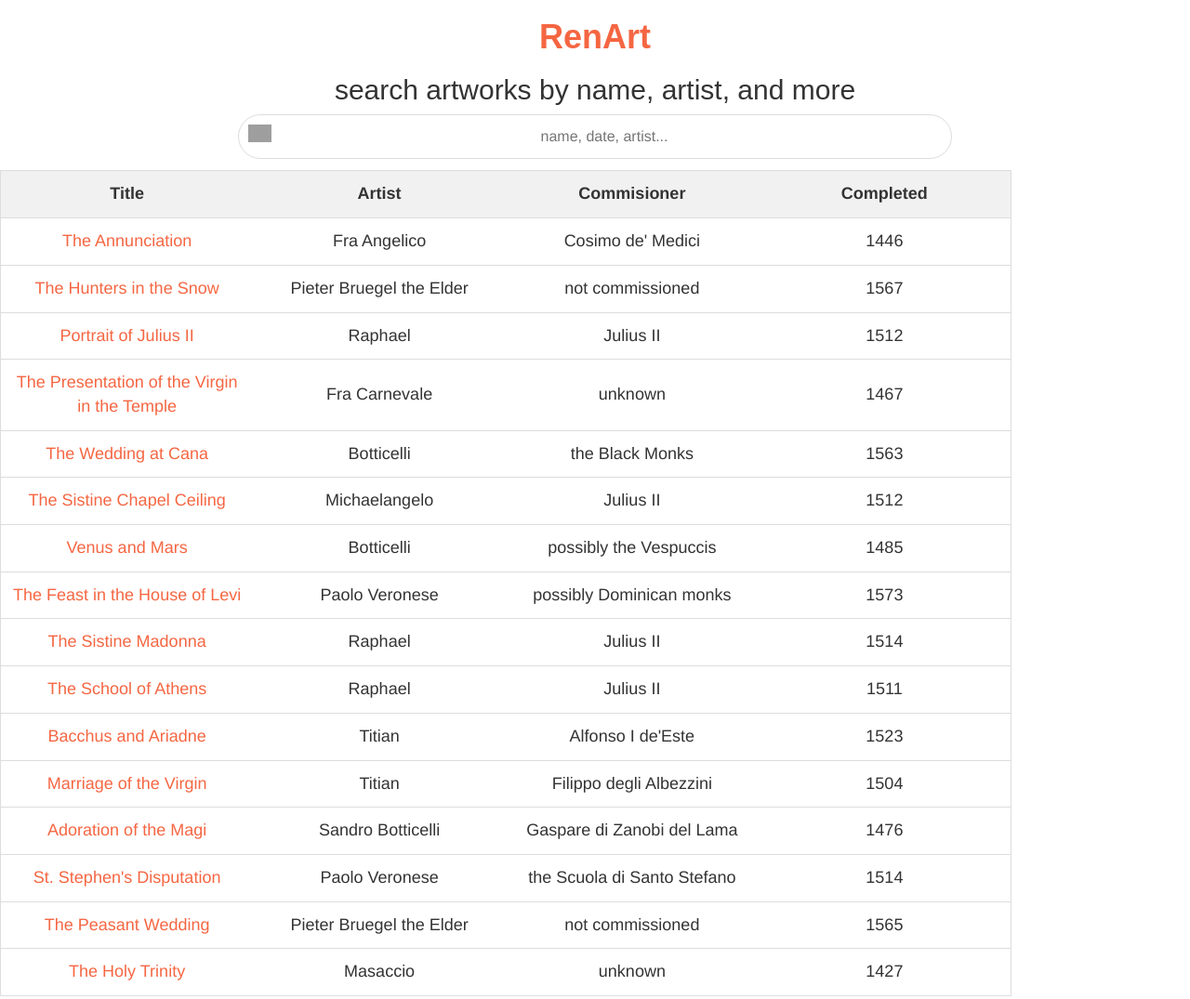
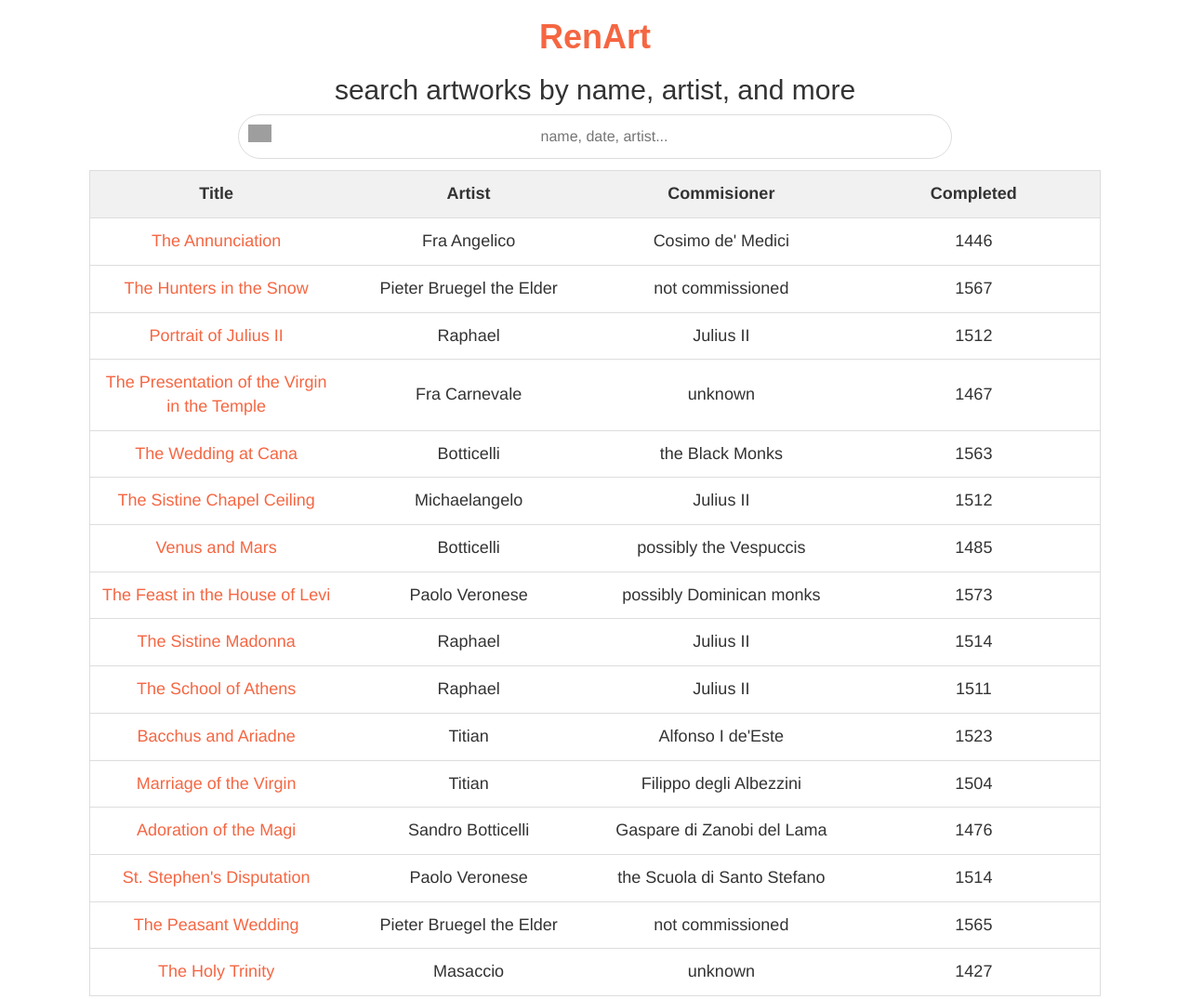
Before and after one commit to micahlt/renart, a plain HTML site: page art.html in a window 1280 px wide. Shown: the top 1075 px of the page at 93% size. Drawn offline with nearby package versions, Linux system fonts and the light colour scheme; grey boxes are pictures that could not be loaded.

Commit message:
Update art.html

```diff
--- a/art.html
+++ b/art.html
@@ -88,7 +88,7 @@ p {
 <input type="text" id="artInput" onkeyup="artFunction()" placeholder="name, date, artist..." title="Work search">
 </div>
 <div class = "tablesearch">
-<table id="artTable">
+<table id="artTable" align = "center">
   <tr class="header">
     <th style="width:25%;">Title</th>
     <th style="width:25%;">Artist</th>
```
